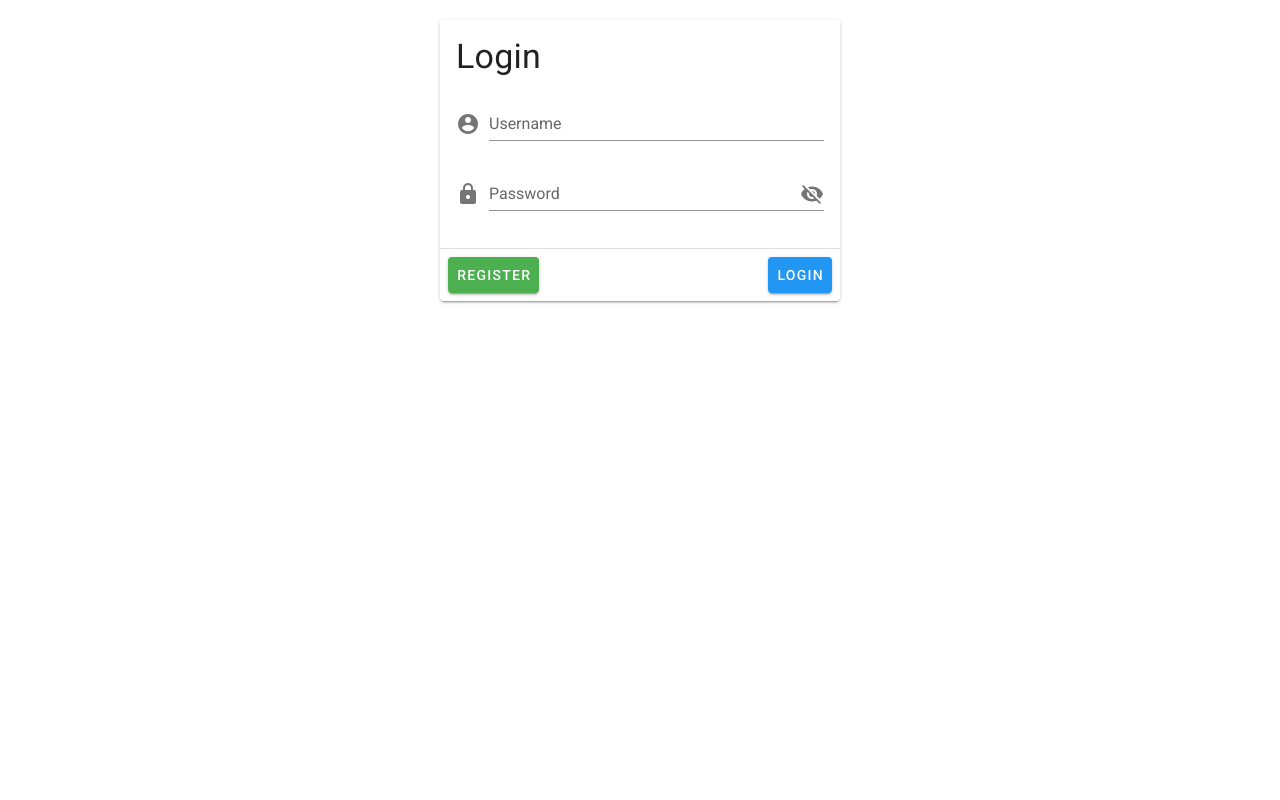
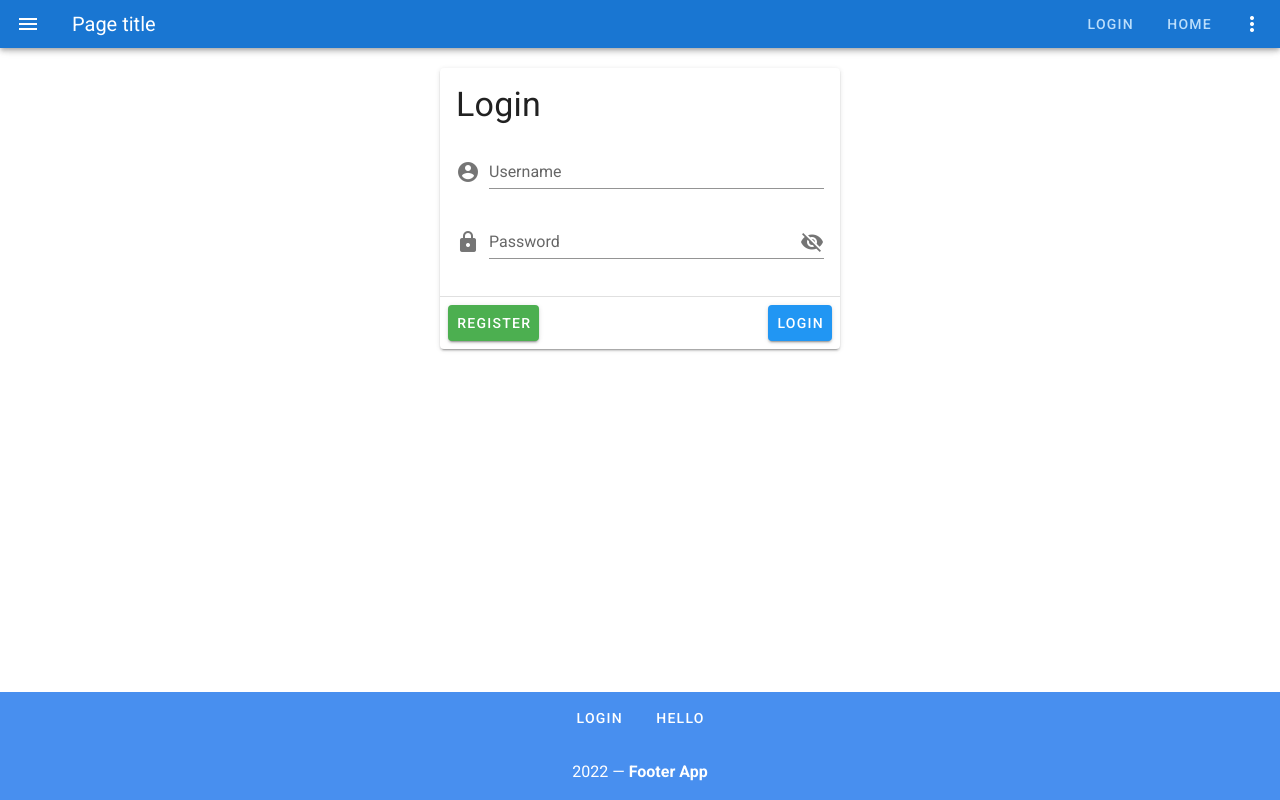
Before and after one commit to YevhenShershen/Beautify-With-Vuetify-, a Vue app: page / in a window 1280 px wide. Built offline with nearby package versions, Linux system fonts and the light colour scheme.

Commit message:
create header, body and footer structure

```diff
--- a/src/App.vue
+++ b/src/App.vue
@@ -1,5 +1,31 @@
 <template>
   <v-app>
+    <v-app-bar app color="primary" dense dark>
+      <v-app-bar-nav-icon></v-app-bar-nav-icon>
+
+      <v-toolbar-title>Page title</v-toolbar-title>
+
+      <v-spacer></v-spacer>
+
+      <v-btn text rounded color="blue lighten-4"> Login </v-btn>
+
+      <v-btn text rounded color="blue lighten-4"> Home </v-btn>
+
+      <v-menu left bottom>
+        <template v-slot:activator="{ on, attrs }">
+          <v-btn icon v-bind="attrs" v-on="on">
+            <v-icon>mdi-dots-vertical</v-icon>
+          </v-btn>
+        </template>
+
+        <v-list>
+          <v-list-item v-for="n in 5" :key="n" @click="() => {}">
+            <v-list-item-title>Option {{ n }}</v-list-item-title>
+          </v-list-item>
+        </v-list>
+      </v-menu>
+    </v-app-bar>
+    <v-content>
       <v-card width="400" class="mt-5 mx-auto">
         <v-card-title>
           <h1 class="display-1">Login</h1>
@@ -14,7 +40,7 @@
               :type="showPassword ? 'test' : 'password'"
               label="Password"
               prepend-icon="mdi-lock"
-            :append-icon="showPassword ? 'mdi-eye': 'mdi-eye-off'"
+              :append-icon="showPassword ? 'mdi-eye' : 'mdi-eye-off'"
               @click:append="showPassword = !showPassword"
             ></v-text-field>
           </v-form>
@@ -26,6 +52,33 @@
           <v-btn color="info">Login</v-btn>
         </v-card-actions>
       </v-card>
+    </v-content>
+      <v-footer
+    color="primary lighten-1"
+    padless
+  >
+    <v-row
+      justify="center"
+      no-gutters
+    >
+      <v-btn
+        v-for="link in links"
+        :key="link"
+        color="white"
+        text
+        rounded
+        class="my-2"
+      >
+        {{ link }}
+      </v-btn>
+      <v-col
+        class="primary lighten-1 py-4 text-center white--text"
+        cols="12"
+      >
+        {{ new Date().getFullYear() }} — <strong>Footer App</strong>
+      </v-col>
+    </v-row>
+  </v-footer>
   </v-app>
 </template>
 
@@ -36,7 +89,8 @@
   name: "App",
 
   data: () => ({
-  showPassword: false
+    showPassword: false,
+    links: ['Login', 'Hello']
   }),
 });
 </script>
```
Lines whose indentation alone changed are shown as unchanged.
